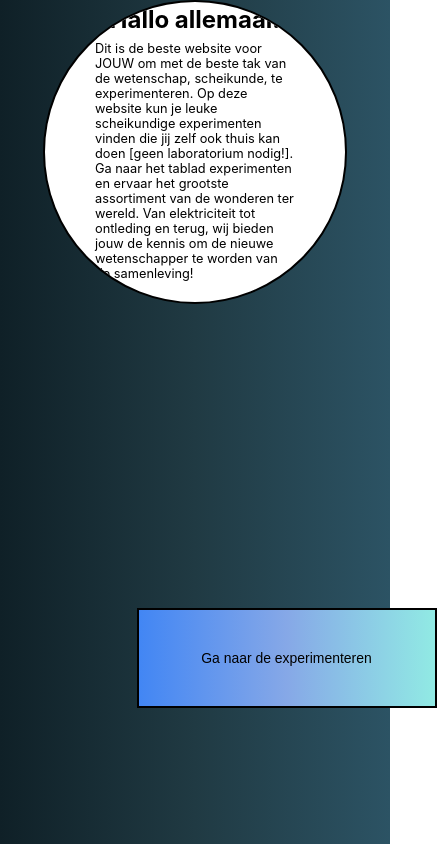
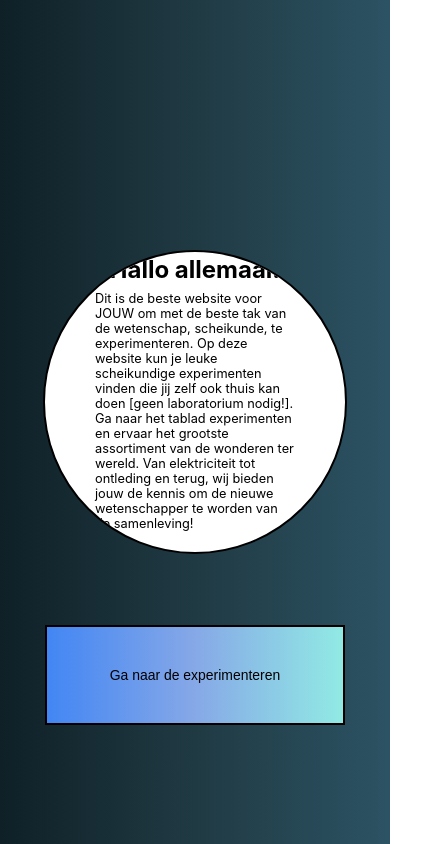
Before and after one commit to Tenn-py/scheikundeWebsite, a React (Create React App) app: page / in a window 390 px wide. Shown: the whole page, 437 px wide, since content can reach past the window. Built offline with nearby package versions, Linux system fonts and the light colour scheme.

Commit message:
finally fixed the home page css phone bug

```diff
--- a/src/App.css
+++ b/src/App.css
@@ -25,10 +25,9 @@
 }
 
 .Loginout {
-  position: absolute;
-  top: 72vh;
-  left: 35vw;
-  width: 30vw;
+  position: relative;
+  top: 30vh;
+  width: 20vw;
   min-width: 300px;
   min-height: 100px;
   aspect-ratio: 6/2;
--- a/src/App.js
+++ b/src/App.js
@@ -39,7 +39,7 @@ export default class LoginControl extends React.Component {
       }
 
       return (
-        <div>
+        <div style={{display: 'flex', justifyContent: 'center', alignItems: 'center', height: '100vh'}}>
           {button}
           {home}
         </div>
--- a/src/pages/pages.css
+++ b/src/pages/pages.css
@@ -21,14 +21,12 @@
     min-width: 300px;
     aspect-ratio: 1/1;
     background: white;
-    position: absolute;
     justify-content: center;
     align-items: center;
     flex-direction: column;
     display: flex;
     margin-bottom: 40px;
     overflow: hidden;
-    top: 0vh;
 }
 
 .Uitleg {
```
Also changed, not shown: 1 other file (tests, documents, lock files or other folders).
